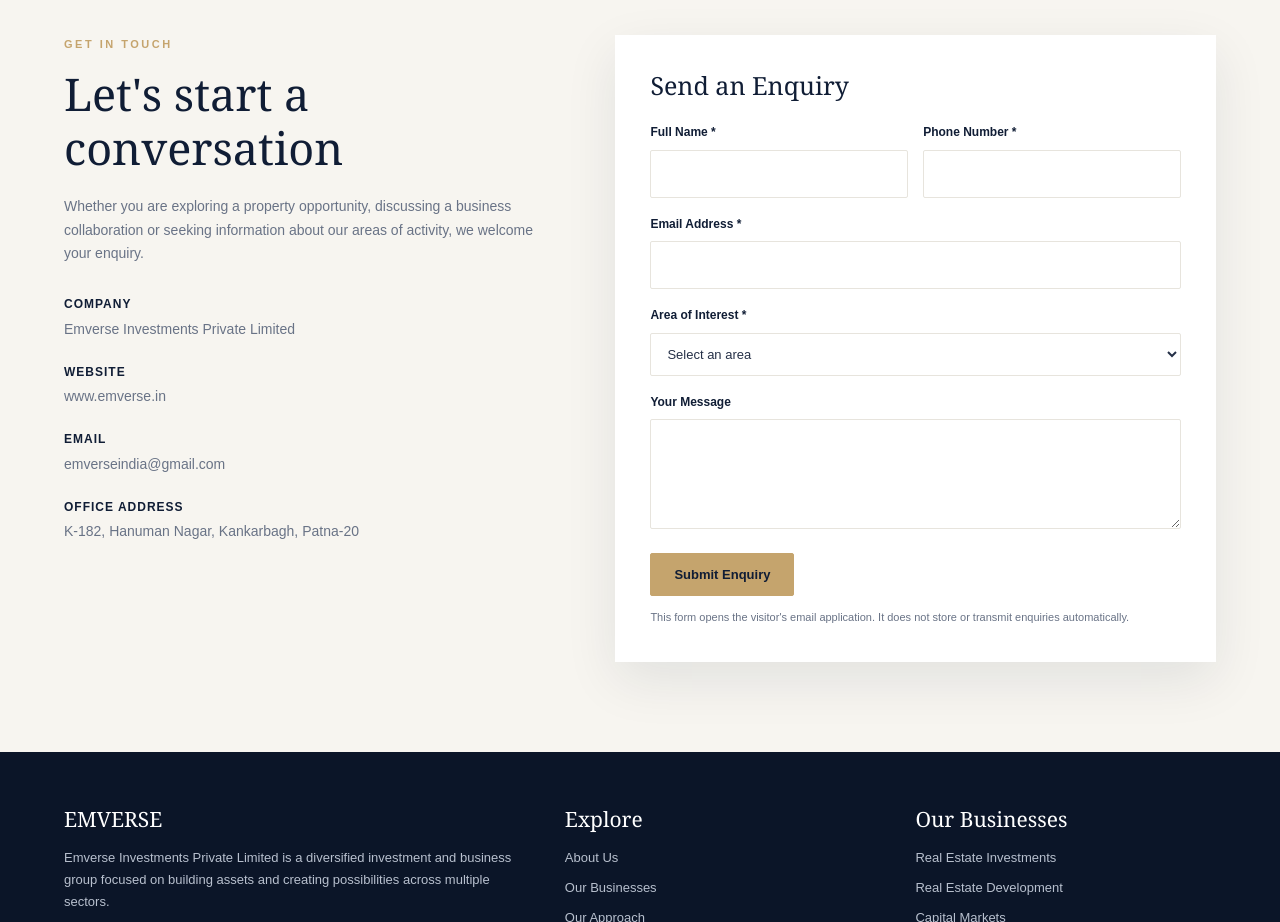
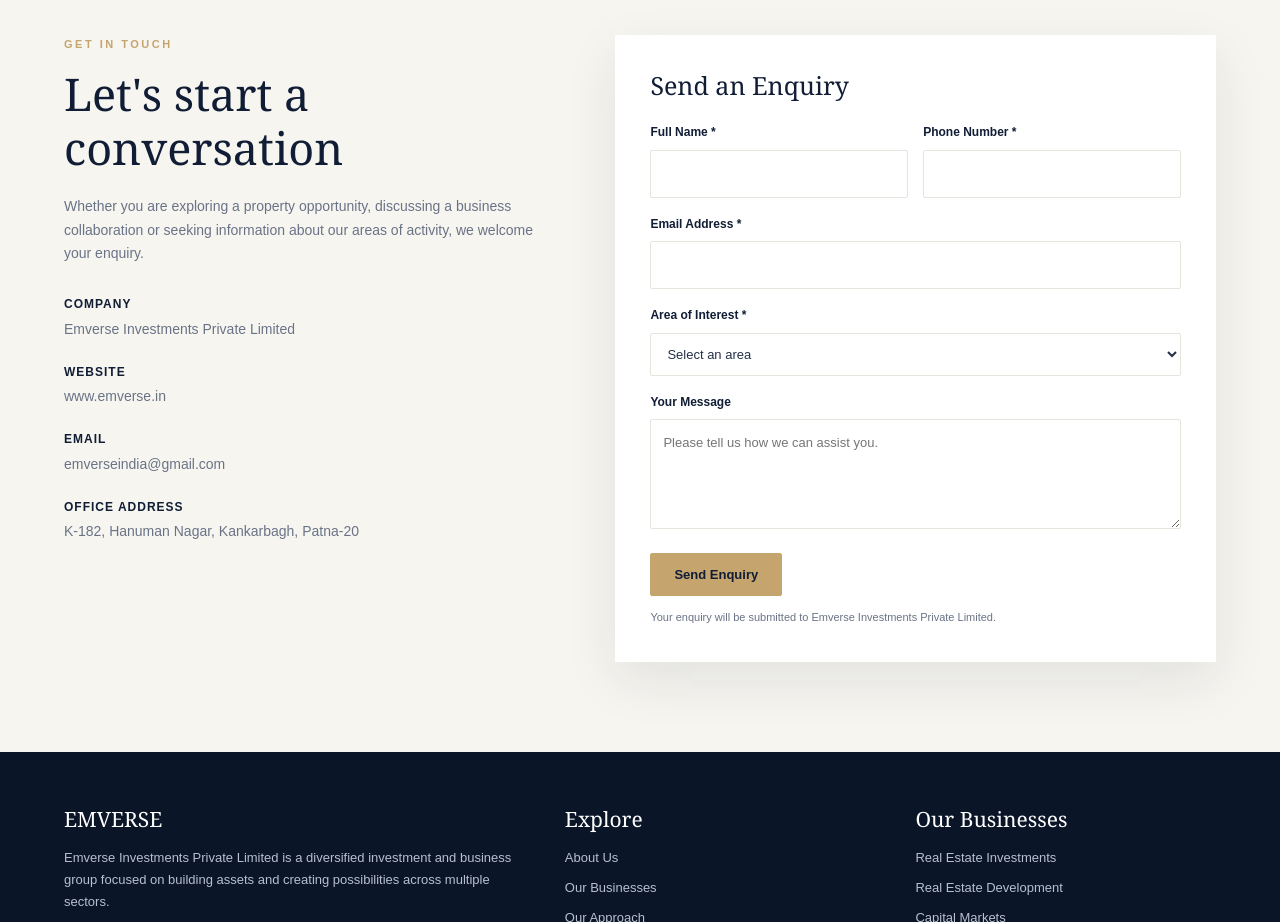
Before and after one commit to emverseindia/emverse-website, a plain HTML site: page index.html in a window 1280 px wide. Shown: the part 3980-4902 px from the top of the page. Drawn offline with Linux system fonts and the light colour scheme.

Commit message:
Update index.html

```diff
--- a/index.html
+++ b/index.html
@@ -1176,7 +1176,8 @@
 
           <h3>Send an Enquiry</h3>
 
-          <form id="enquiryForm">
+
+<form action="https://formsubmit.co/emverseindia@gmail.com" method="POST">
 
   <div class="form-row">
 
@@ -1214,21 +1215,21 @@
 
   <div class="field">
     <label for="message">Your Message</label>
-
-              <textarea
-                id="message"
-                name="message"
-                placeholder="Please tell us how we can assist you.">
-              </textarea>
+    <textarea id="message" name="message"
+      placeholder="Please tell us how we can assist you."></textarea>
   </div>
 
-            <button type="submit" class="btn">
-              Submit Enquiry
-            </button>
+  <input type="hidden" name="_subject"
+    value="New Enquiry - Emverse Investments Website">
+
+  <input type="hidden" name="_template" value="table">
+
+  <input type="hidden" name="_captcha" value="true">
+
+  <button type="submit" class="btn">Send Enquiry</button>
 
   <p class="form-note">
-              This form opens the visitor's email application.
-              It does not store or transmit enquiries automatically.
+    Your enquiry will be submitted to Emverse Investments Private Limited.
   </p>
 
 </form>
```
Lines whose indentation alone changed are shown as unchanged.
